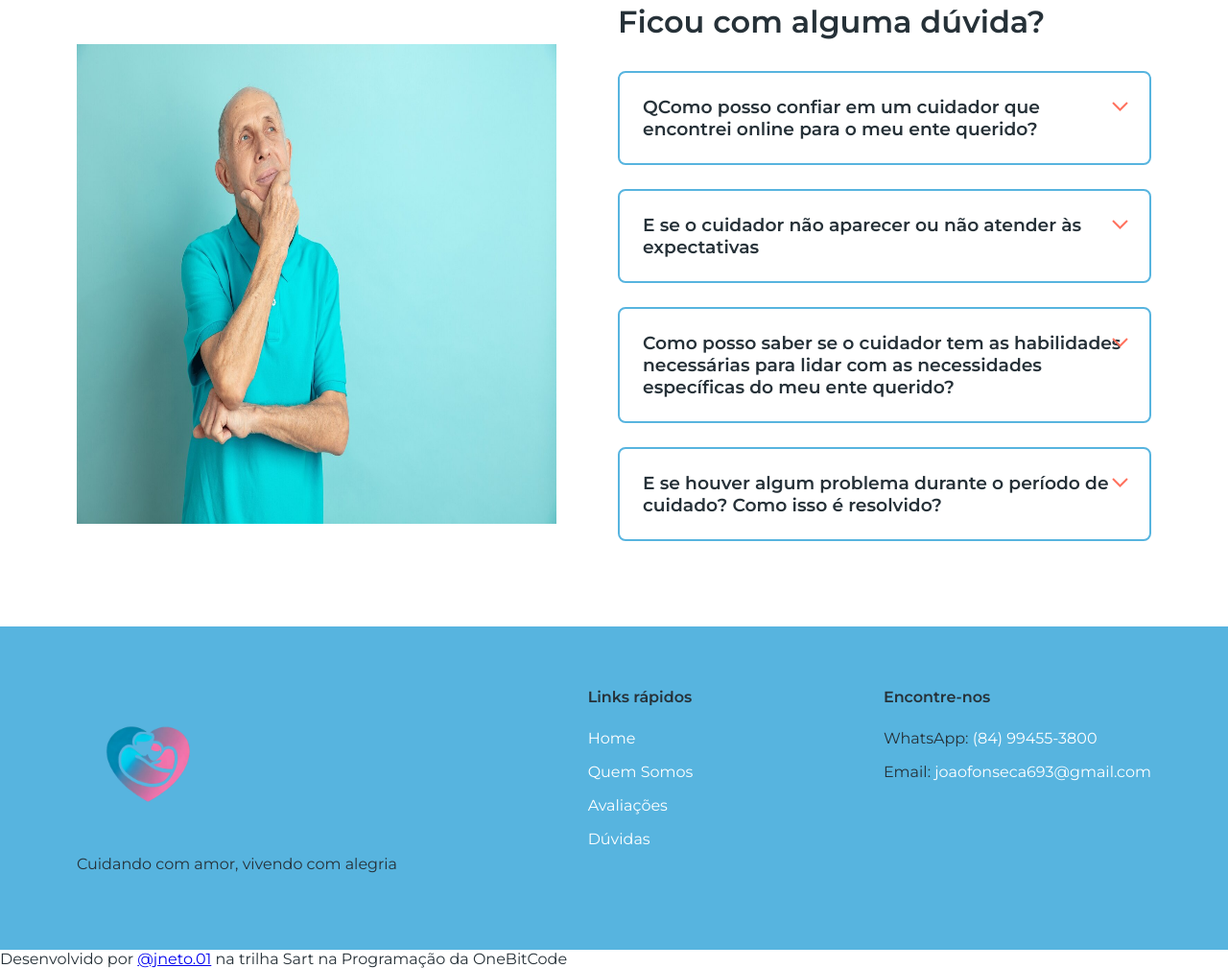
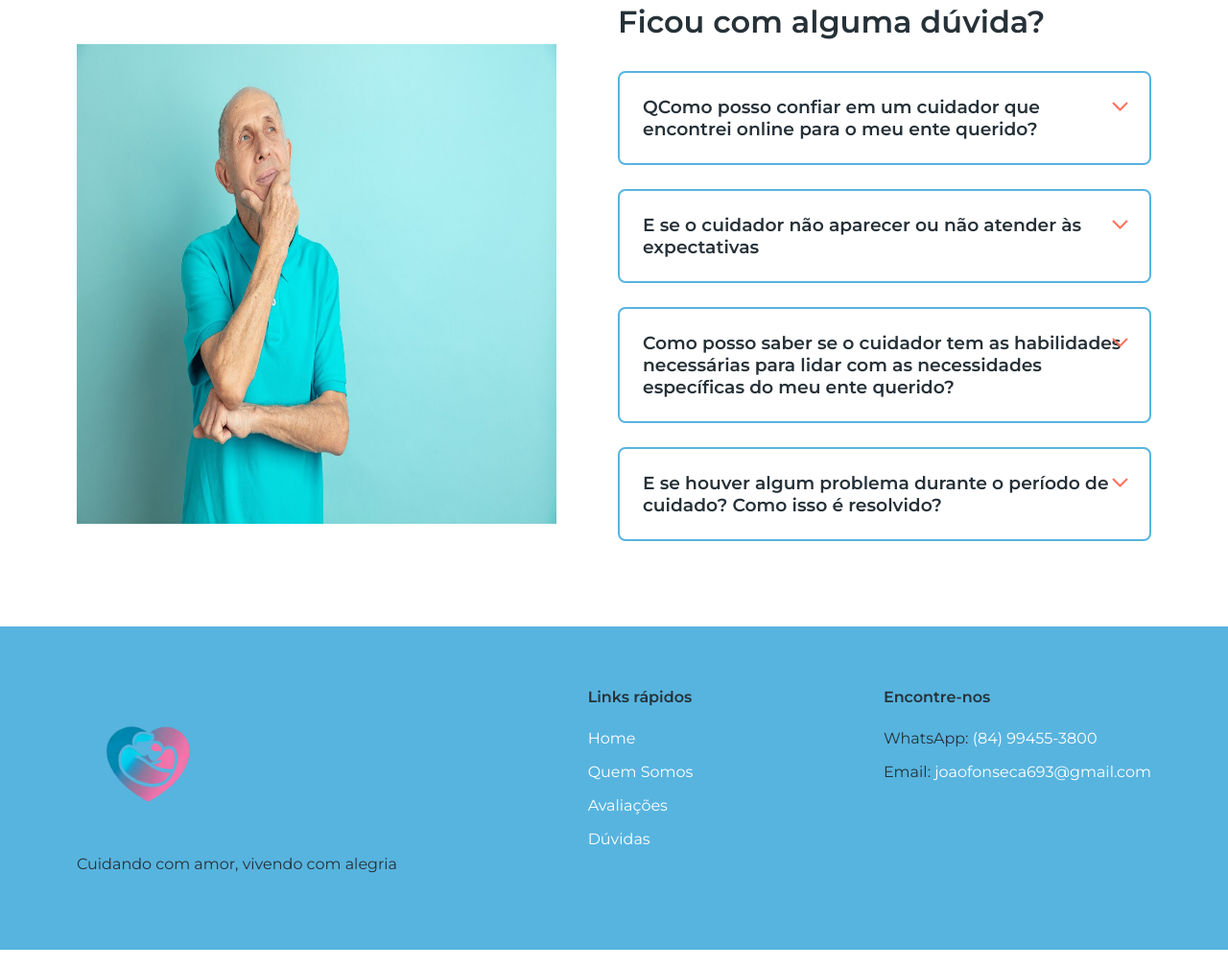
Before and after one commit to JNeto0/amarecuidar, a plain HTML site: page index.html in a window 1280 px wide. Shown: the part 3477-4486 px from the top of the page at 96% size. Drawn offline with Linux system fonts and the light colour scheme.

Commit message:
Update index.html

```diff
--- a/index.html
+++ b/index.html
@@ -154,5 +154,4 @@
     </footer>
     <script src="main.js"></script>
   </body>
-  <div id ="copyrigth">Desenvolvido por <a class="copy" href="https://instagram.com/jneto.01" target="_blank">@jneto.01</a> na trilha Sart na Programação da OneBitCode</div>
 </html>
```
